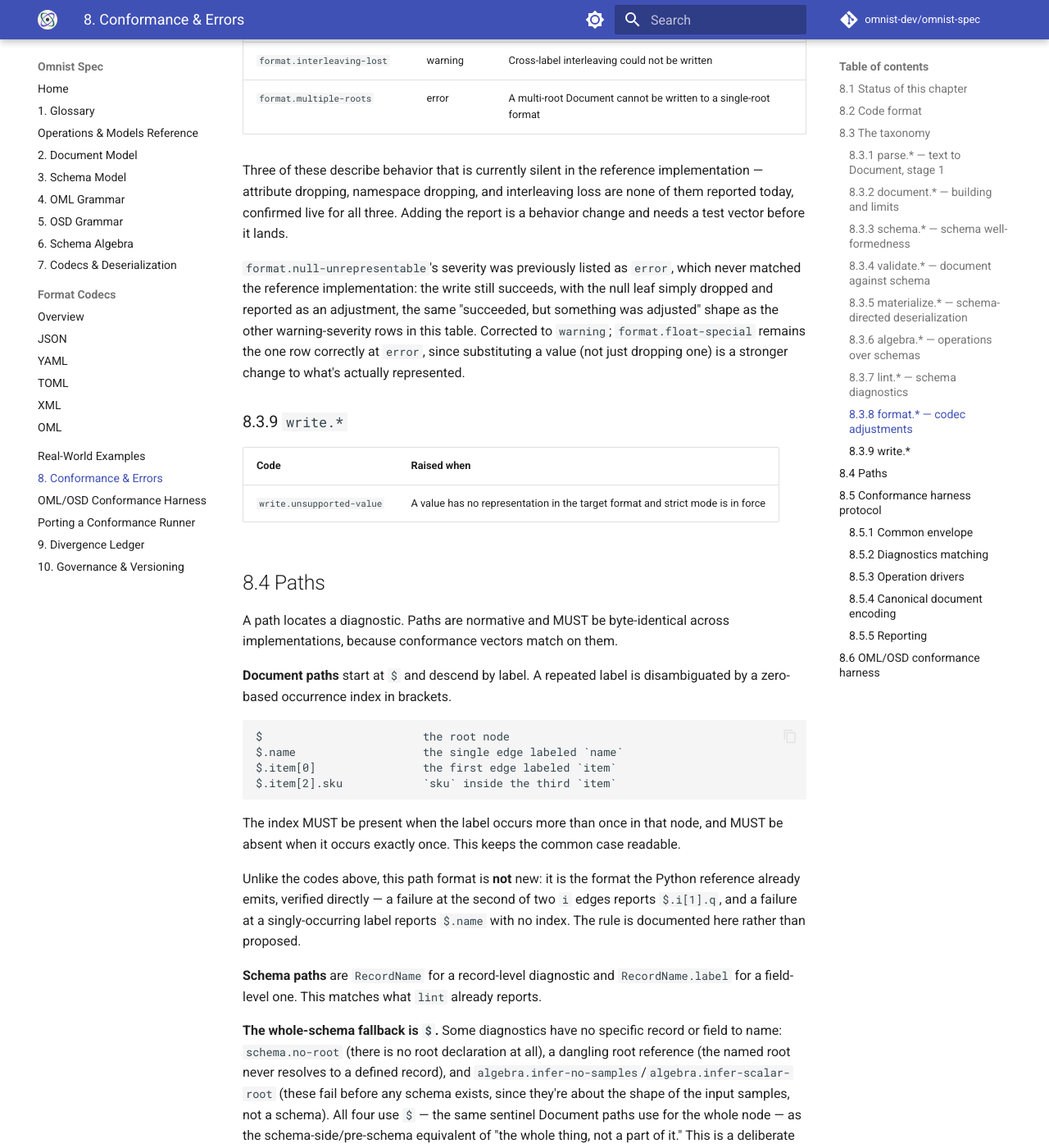
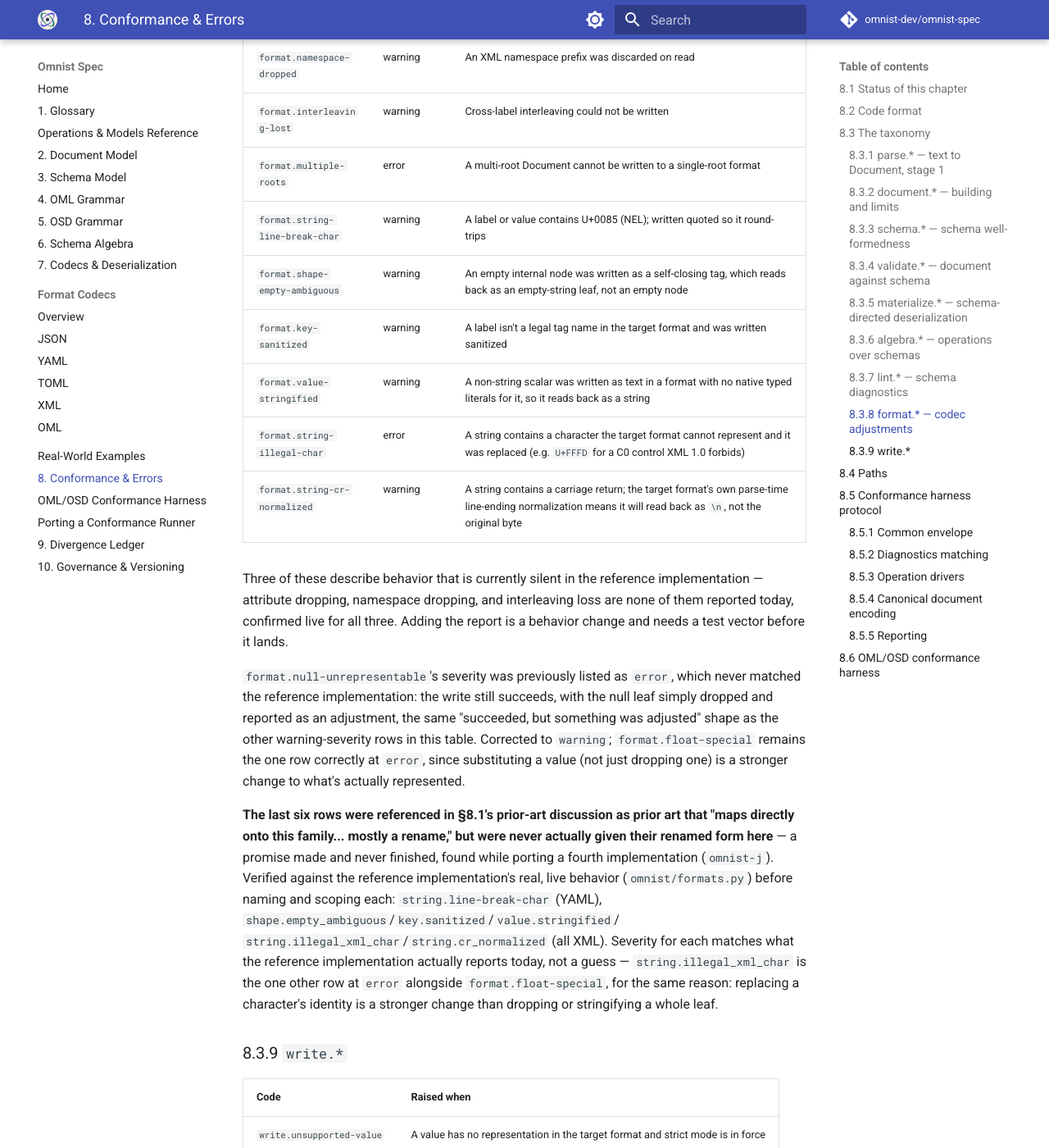
Before and after one commit to omnist-dev/omnist-spec, an MkDocs documentation site: the page built from docs/08-conformance-and-errors.md, in a window 1280 px wide and 1400 px high, scrolled down 5909 px. Shown: the whole window at 82% size. Built offline with MkDocs 1.6.1 and Material for MkDocs 9.7.7, drawn with Linux system fonts in a browser that asks for light colours; comment, search, counter and statistics services are not loaded.

Commit message:
Complete Sec8.3.8's format.* table: 6 codes promised in Sec8.1, never added
Sec8.1's prior-art discussion said string.illegal_xml_char/
string.cr_normalized/string.line-break-char (and, unlisted there but the
same class, shape.empty_ambiguous/key.sanitized/value.stringified) "map
directly onto Sec8.3.8's format.* family... mostly a rename" -- but the
table itself was never actually completed with entries for them.

Verified against the reference implementation's real, live behavior
(omnist/formats.py) before naming and scoping each, including getting
severity right: string.illegal_xml_char is error (matching float-special,
since replacing a character's identity is a stronger change than
dropping/stringifying a leaf), the other five are warning.

Surfaced during omnist-j's (Java port) conformance-harness work --
Gemini's own guesses for two of these (format.string-line-break-char,
already-correct format.null-unrepresentable) happened to land exactly
right; held off on the other four pending this fix, as asked.

```diff
--- a/docs/08-conformance-and-errors.md
+++ b/docs/08-conformance-and-errors.md
@@ -182,6 +182,12 @@ bare tags MUST become:
 | `format.namespace-dropped` | warning | An XML namespace prefix was discarded on read |
 | `format.interleaving-lost` | warning | Cross-label interleaving could not be written |
 | `format.multiple-roots` | error | A multi-root Document cannot be written to a single-root format |
+| `format.string-line-break-char` | warning | A label or value contains U+0085 (NEL); written quoted so it round-trips |
+| `format.shape-empty-ambiguous` | warning | An empty internal node was written as a self-closing tag, which reads back as an empty-string leaf, not an empty node |
+| `format.key-sanitized` | warning | A label isn't a legal tag name in the target format and was written sanitized |
+| `format.value-stringified` | warning | A non-string scalar was written as text in a format with no native typed literals for it, so it reads back as a string |
+| `format.string-illegal-char` | error | A string contains a character the target format cannot represent and it was replaced (e.g. `U+FFFD` for a C0 control XML 1.0 forbids) |
+| `format.string-cr-normalized` | warning | A string contains a carriage return; the target format's own parse-time line-ending normalization means it will read back as `\n`, not the original byte |
 
 Three of these describe behavior that is currently silent in the reference
 implementation — attribute dropping, namespace dropping, and interleaving loss
@@ -195,6 +201,20 @@ with the null leaf simply dropped and reported as an adjustment, the same
 rows in this table. Corrected to `warning`; `format.float-special` remains the
 one row correctly at `error`, since substituting a value (not just dropping
 one) is a stronger change to what's actually represented.
+
+**The last six rows were referenced in §8.1's prior-art discussion as
+prior art that "maps directly onto this family... mostly a rename," but
+were never actually given their renamed form here** — a promise made and
+never finished, found while porting a fourth implementation (`omnist-j`).
+Verified against the reference implementation's real, live behavior
+(`omnist/formats.py`) before naming and scoping each: `string.line-break-char`
+(YAML), `shape.empty_ambiguous`/`key.sanitized`/`value.stringified`/
+`string.illegal_xml_char`/`string.cr_normalized` (all XML). Severity for
+each matches what the reference implementation actually reports today,
+not a guess — `string.illegal_xml_char` is the one other row at `error`
+alongside `format.float-special`, for the same reason: replacing a
+character's identity is a stronger change than dropping or stringifying
+a whole leaf.
 
 ### 8.3.9 `write.*`
 
```
